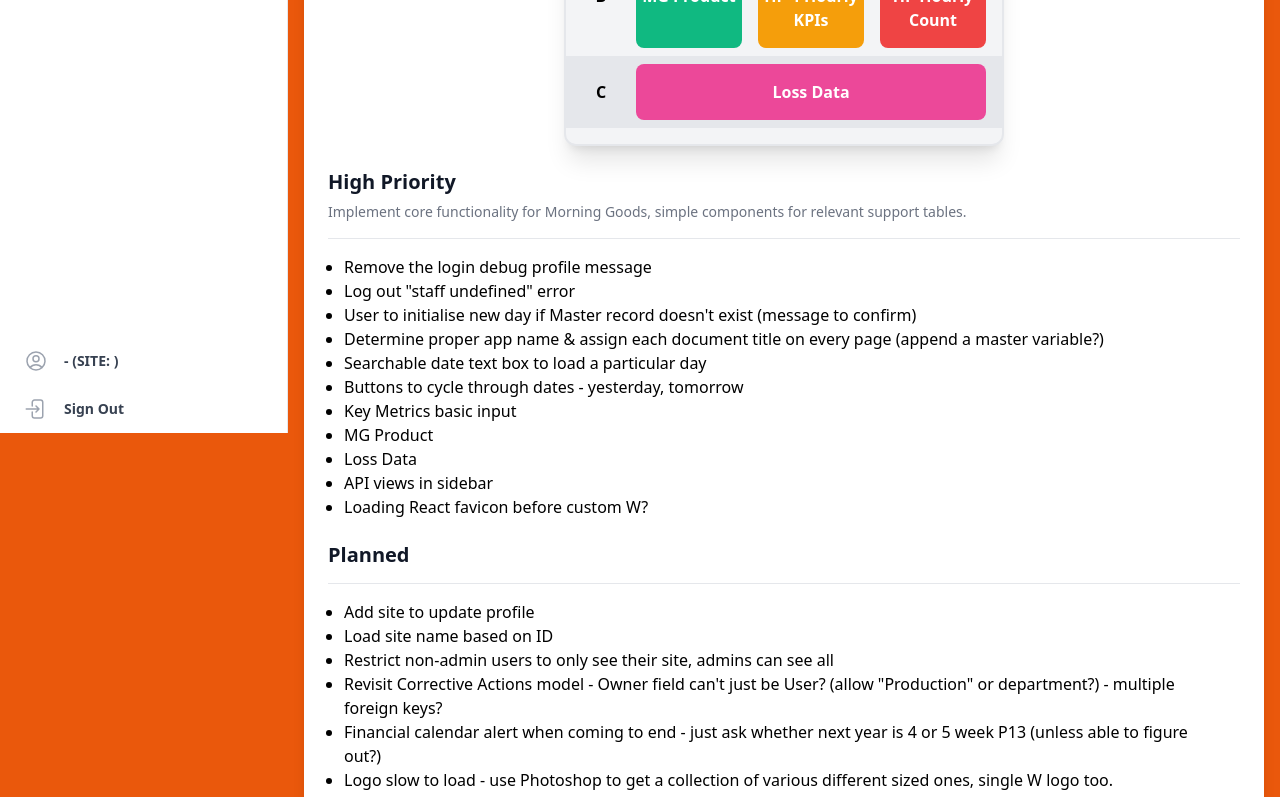
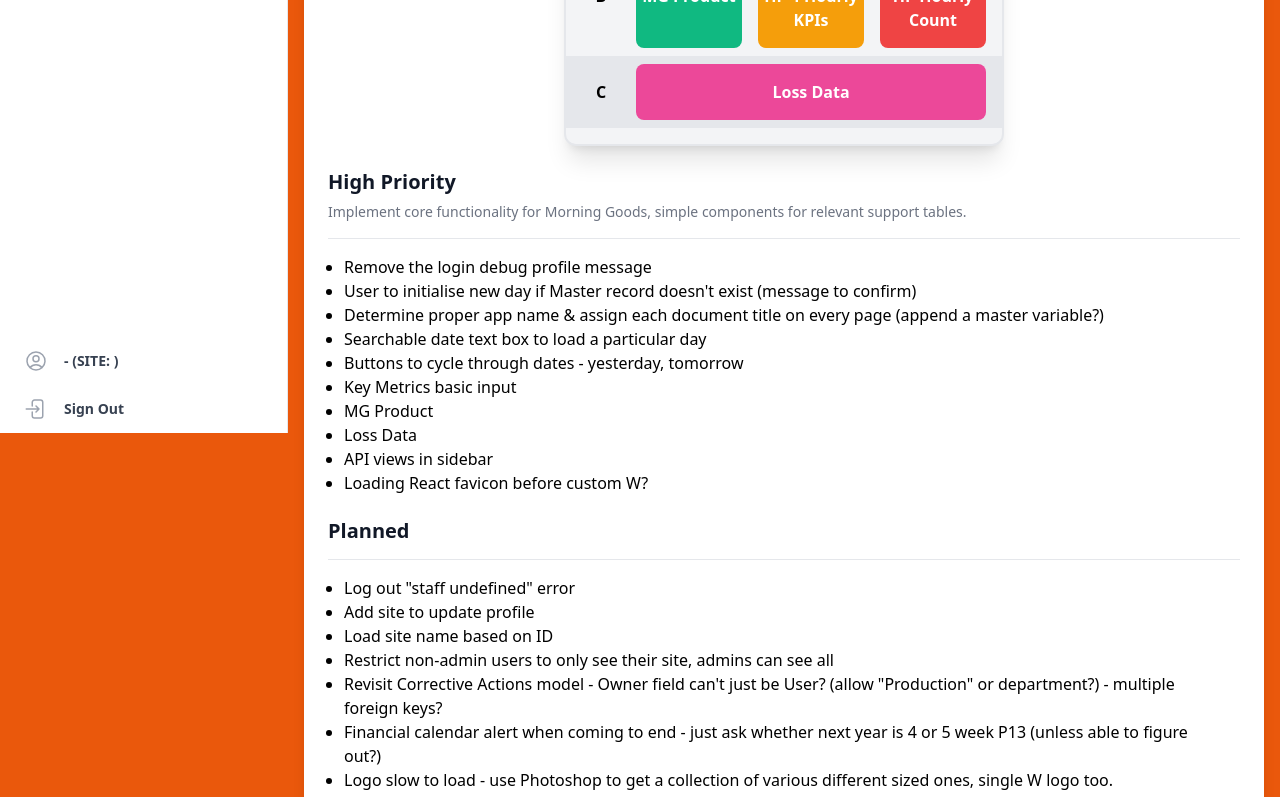
Before and after one commit to C6ABK/DjangoWSIC, a React (Create React App) app in the folder frontend/: page /dashboard in a window 1280 px wide. Shown: the part 367-1164 px from the top of the page. Built offline with nearby package versions, Linux system fonts and the light colour scheme; sample sign-in values are in the browser's storage.

Commit message:
Dashboard changes

```diff
--- a/frontend/src/screens/Dashboard.jsx
+++ b/frontend/src/screens/Dashboard.jsx
@@ -35,7 +35,6 @@ function Dashboard() {
                         <div className="px-4 pb-6">
                             <ul className="list-disc">
                                 <li>Remove the login debug profile message</li>
-                                <li>Log out "staff undefined" error</li>
                                 <li>User to initialise new day if Master record doesn't exist (message to confirm)</li>
                                 <li>Determine proper app name & assign each document title on every page (append a master variable?)</li>
                                 <li>Searchable date text box to load a particular day</li>
@@ -51,6 +50,7 @@ function Dashboard() {
                         <Section title="Planned" />
                         <div className="px-4 pb-6">
                             <ul className="list-disc">
+                                <li>Log out "staff undefined" error</li>
                                 <li>Add site to update profile</li>
                                 <li>Load site name based on ID</li>
                                 <li>Restrict non-admin users to only see their site, admins can see all</li>
```
Also changed, not shown: 1 other file (tests, documents, lock files or other folders).
